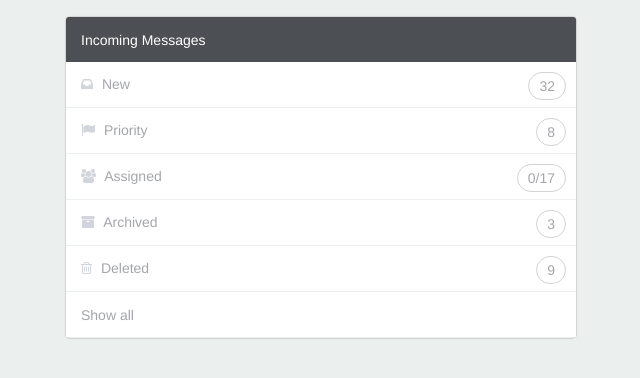
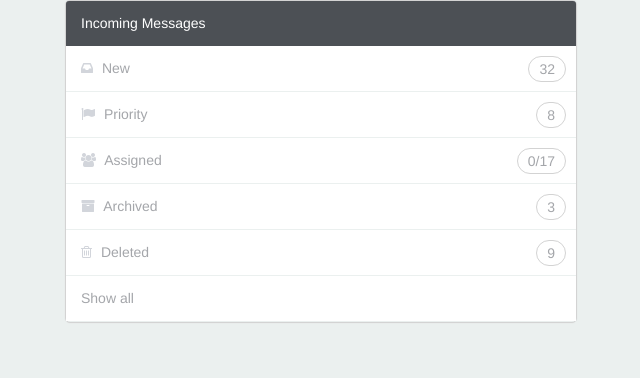
Before and after one commit to Fakhrudin-MFM/responsive_menu, a plain HTML site: page index.html in a window 1280 px wide. Shown: the whole page, without its empty margins (383-1023 px from the left). Drawn offline with Linux system fonts and the light colour scheme.

Commit message:
finished

```diff
--- a/index.html
+++ b/index.html
@@ -3,6 +3,8 @@
 <head>
   <title>Responsive Menu</title>
   <meta charset="UTF-8">
+
+  <link rel="stylesheet" href="reset.css" />
   <link rel="stylesheet" href="normalize.css" />
   <link rel="stylesheet" href="active.css" />
   <link rel="stylesheet" href="nonactive.css" />
--- /dev/null
+++ b/reset.css
@@ -0,0 +1,48 @@
+/* http://meyerweb.com/eric/tools/css/reset/
+   v2.0 | 20110126
+   License: none (public domain)
+*/
+
+html, body, div, span, applet, object, iframe,
+h1, h2, h3, h4, h5, h6, p, blockquote, pre,
+a, abbr, acronym, address, big, cite, code,
+del, dfn, em, img, ins, kbd, q, s, samp,
+small, strike, strong, sub, sup, tt, var,
+b, u, i, center,
+dl, dt, dd, ol, ul, li,
+fieldset, form, label, legend,
+table, caption, tbody, tfoot, thead, tr, th, td,
+article, aside, canvas, details, embed,
+figure, figcaption, footer, header, hgroup,
+menu, nav, output, ruby, section, summary,
+time, mark, audio, video {
+  margin: 0;
+  padding: 0;
+  border: 0;
+  font-size: 100%;
+  font: inherit;
+  vertical-align: baseline;
+}
+/* HTML5 display-role reset for older browsers */
+article, aside, details, figcaption, figure,
+footer, header, hgroup, menu, nav, section {
+  display: block;
+}
+body {
+  line-height: 1;
+}
+ol, ul {
+  list-style: none;
+}
+blockquote, q {
+  quotes: none;
+}
+blockquote:before, blockquote:after,
+q:before, q:after {
+  content: '';
+  content: none;
+}
+table {
+  border-collapse: collapse;
+  border-spacing: 0;
+}
```
